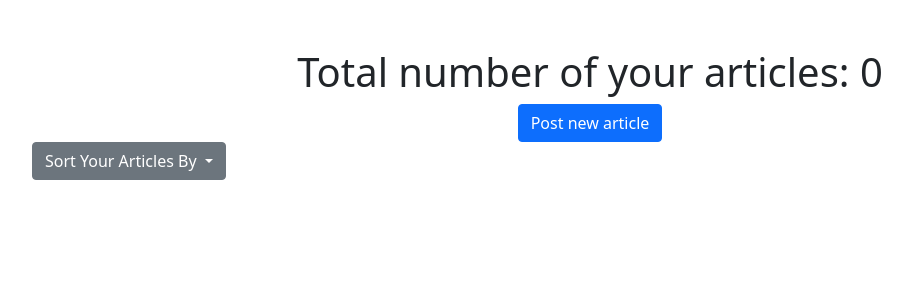
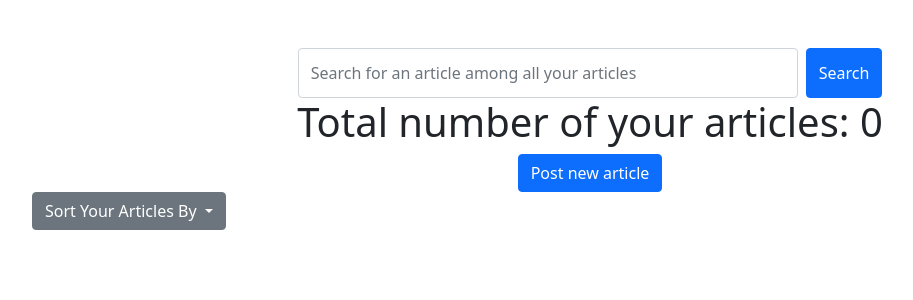
Before and after one commit to Andrew-157/dj_project_4, a Django app: page /you/articles/ in a window 1280 px wide. Shown: the part 56-356 px from the top of the page, without its empty margins (50-963 px from the left). Run offline with Django 4.2, Linux system fonts and the light colour scheme; the visitor is signed in with stand-in values (Sample User, id 1); data that the repository does not hold is empty.

Commit message:
New private:search-articles view and placeholders in registration form

```diff
--- a/private/templates/private/article_list.html
+++ b/private/templates/private/article_list.html
@@ -2,6 +2,13 @@
 
 {% block content %}
 <div class="container py-5">
+    <div class="d-flex justify-content-center">
+        <form class="d-flex" action="{% url 'private:search-articles' %}" method="get">
+            <input style="width: 500px; height: 50px;" type="text" class="form-control me-2"
+                placeholder="Search for an article among all your articles" name="query">
+            <button class="btn btn-primary" type="submit">Search</button>
+        </form>
+    </div>
     <div class="text-center">
         <h1>Total number of your articles: {{ articles|length }} </h1>
         <a class="btn btn-primary text-decoration-none" href="{% url 'private:post-article' %}">Post new
--- a/private/urls.py
+++ b/private/urls.py
@@ -34,7 +34,7 @@ urlpatterns = [
          name='delete-section'),
     path('you/articles/<uuid:id>/set_status/detail/', views.set_article_status_through_article_detail,
          name='set-article-status-through-detail'),
-     path('you/articles/<uuid:id>/set_status/list/', views.set_article_status_through_article_list,
-          name='set-article-status-through-list')
-
+    path('you/articles/<uuid:id>/set_status/list/', views.set_article_status_through_article_list,
+         name='set-article-status-through-list'),
+    path('you/articles/search/', views.search_for_articles, name='search-articles')
 ]
--- a/private/views.py
+++ b/private/views.py
@@ -123,7 +123,9 @@
             return reverse('private:article-list')
 
     def get_object(self):
-        article = get_object_or_404(Article, id=self.kwargs['id'])
+        article = Article.objects.\
+            filter(id=self.kwargs['id']).\
+            select_related('author').first()
         if article.author != self.request.user:
             raise PermissionDenied
         self.article = article
@@ -502,3 +504,21 @@
     article.save()
     messages.success(request, message=success_message)
     return HttpResponseRedirect(reverse('private:article-list'))
+
+
+@login_required
+@require_http_methods(request_method_list=['GET'])
+def search_for_articles(request: HttpRequest):
+    query = request.GET.get('query')
+    if not query:
+        return redirect('private:article-list')
+    current_user = request.user
+    articles = Article.objects.\
+        filter(
+            Q(title__icontains=query) &
+            Q(author=current_user)).\
+        select_related('category').prefetch_related('tags').all().\
+        order_by('-published')
+    return render(request, 'private/search_results.html',
+                  context={'articles': articles,
+                           'query': query})
```
Also changed, not shown: private/templates/private/search_results.html (added, +17 -0 lines), users/forms.py (+21 -2 lines).
